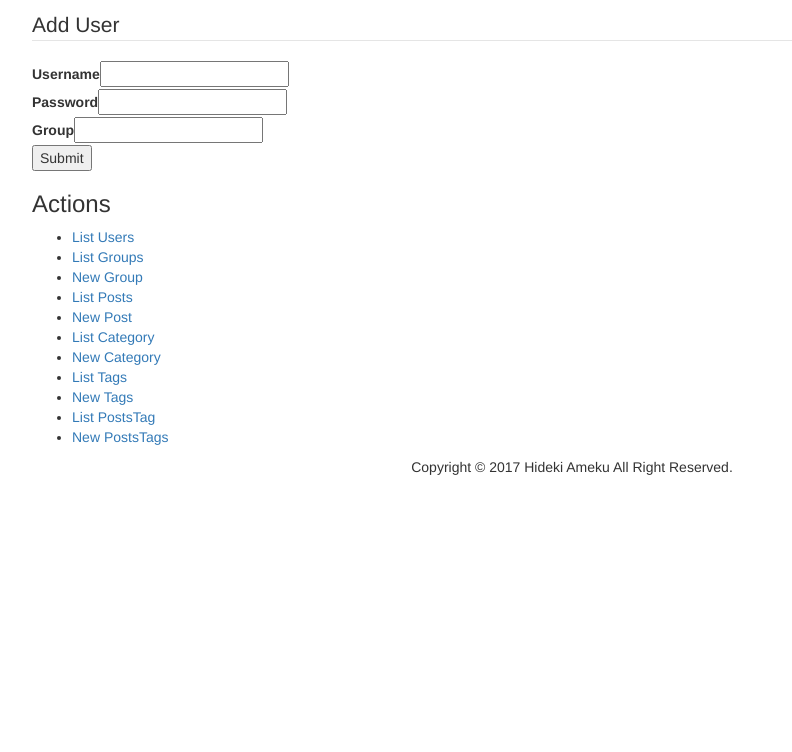
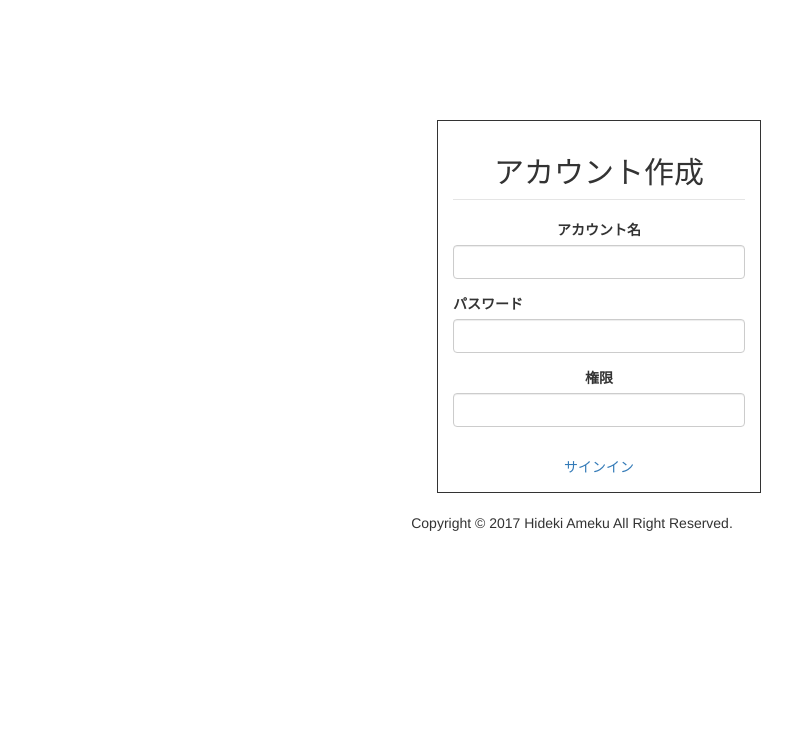
Before and after one commit to amekuhideki/Acltest, a CakePHP app: the page made by app/View/Users/add.ctp in a window 1280 px wide. Shown: the top 752 px of the page, without its empty margins (68-860 px from the left). Run offline with PHP 8.4 and a stand-in for CakePHP, Linux system fonts and the light colour scheme; the template is opened without the code that fills it, so the values that code supplies are empty; form fields are guessed from the names that the template uses; some libraries are stand-ins or nearby versions.

Commit message:
Fix view with css

```diff
--- a/app/View/Layouts/default.ctp
+++ b/app/View/Layouts/default.ctp
@@ -16,7 +16,7 @@
   <script type="text/javascript" src="http://code.jquery.com/jquery-1.9.0.js"></script>
   <!-- Le styles -->
 	<style>
-    body {
+    html,body {
       /*padding-top: 50px;*/
       padding-left: 100px;
       padding-right: 100px;
@@ -27,6 +27,18 @@
       padding: 40px 15px;
       text-align: center;
     }
+    .footer {
+      margin: 20px;
+    }
+    /*.footer {
+      position: absolute;
+      bottom: 0;
+      width: 100%;
+      height: 100%;
+    }
+    .content {
+      padding-bottom: 100px;
+    }*/
 	</style>
 
     <!-- HTML5 Shim and Respond.js IE8 support of HTML5 elements and media queries -->
--- a/app/View/Users/add.ctp
+++ b/app/View/Users/add.ctp
@@ -1,29 +1,56 @@
+<script src="https://ajaxzip3.github.io/ajaxzip3.js" charset="UTF-8"></script>
+<style>
+	.container{
+		width: 300px;
+		padding-top: 100px;
+	}
+	.center   {
+			width: 120%;
+			margin: 0 auto;
+			padding: 15px;
+			border: solid 1px;
+	}
+	h2{
+		text-align: center;
+	}
+	.text{
+		text-align: center;
+	}
+
+</style>
 <div class="users form">
+	<div class="container">
+		<div class="center">
 			<?php echo $this->Form->create('User'); ?>
 			<fieldset>
-		<legend><?php echo __('Add User'); ?></legend>
+				<div class="form-group">
+					<legend><h2><?php echo __('アカウント作成'); ?></h2></legend>
+				</div>
+				<div class="form-group">
 					<?php
-		echo $this->Form->input('username');
-		echo $this->Form->input('password');
-		echo $this->Form->input('group_id');
+						echo $this->Form->input('username', array('label' => "アカウント名", 'class' => "form-control"));
 					?>
+				</div>
+				<div class="form-group">
+					<?php
+						echo $this->Form->input('password', array('label' => "パスワード", 'class' => "form-control"));
+					?>
+				</div>
+				<div class="form-group">
+					<?php
+						echo $this->Form->input('group_id', array('label' => "権限", 'class' => "form-control"));
+					?>
+				</div>
 			</fieldset>
-<?php echo $this->Form->end(__('Submit')); ?>
+		<!-- <?php echo $this->Form->end(__('Submit')); ?> -->
+			<div class="form-group">
+				<?php echo $this->Form->end(array('label' => "アカウント作成", 'class' => "btn btn-primary form-control")) ?>
 			</div>
-<div class="actions">
-	<h3><?php echo __('Actions'); ?></h3>
-	<ul>
-
-		<li><?php echo $this->Html->link(__('List Users'), array('action' => 'index')); ?></li>
-		<li><?php echo $this->Html->link(__('List Groups'), array('controller' => 'groups', 'action' => 'index')); ?> </li>
-		<li><?php echo $this->Html->link(__('New Group'), array('controller' => 'groups', 'action' => 'add')); ?> </li>
-		<li><?php echo $this->Html->link(__('List Posts'), array('controller' => 'posts', 'action' => 'index')); ?> </li>
-		<li><?php echo $this->Html->link(__('New Post'), array('controller' => 'posts', 'action' => 'add')); ?> </li>
-		<li><?php echo $this->Html->link(__('List Category'), array('controller' => 'categories', 'action' => 'index')); ?> </li>
-		<li><?php echo $this->Html->link(__('New Category'), array('controller' => 'categories', 'action' => 'add')); ?> </li>
-		<li><?php echo $this->Html->link(__('List Tags'), array('controller' => 'tags', 'action' => 'index')); ?> </li>
-		<li><?php echo $this->Html->link(__('New Tags'), array('controller' => 'tags', 'action' => 'add')); ?> </li>
-		<li><?php echo $this->Html->link(__('List PostsTag'), array('controller' => 'posts_tags', 'action' => 'index')); ?> </li>
-		<li><?php echo $this->Html->link(__('New PostsTags'), array('controller' => 'posts_tags', 'action' => 'add')); ?> </li>
-	</ul>
+			<div>
+				<div class="text">
+					<?php echo $this->Html->link(__('サインイン'), array('action' => 'login')) ?>
 				</div>
+			</div>
+		</div>
+	</div>
+</div>
```
Also changed, not shown: app/View/Users/login.ctp (+45 -5 lines). Lines whose indentation alone changed are shown as unchanged.
